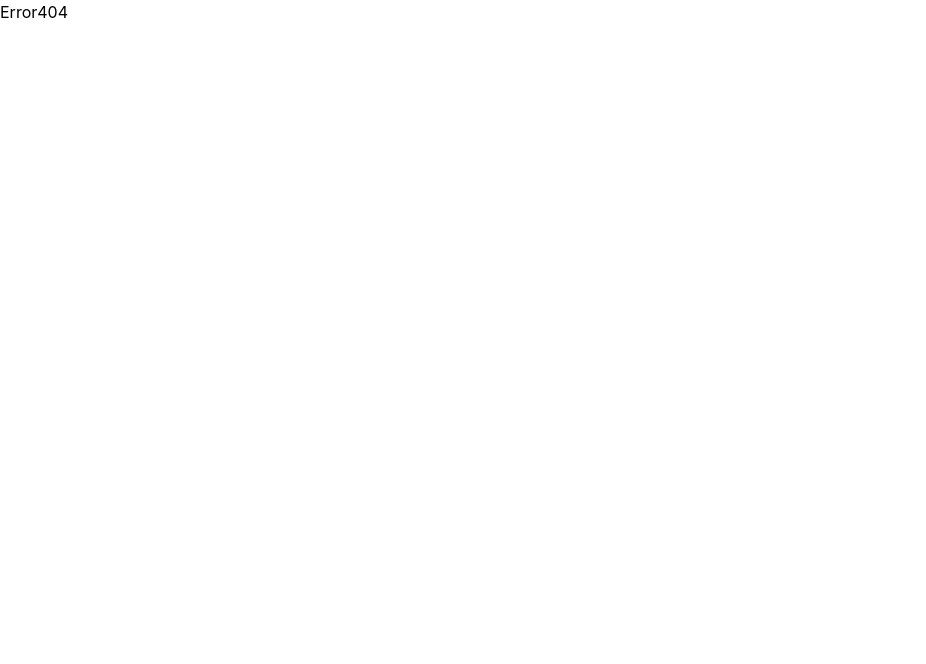
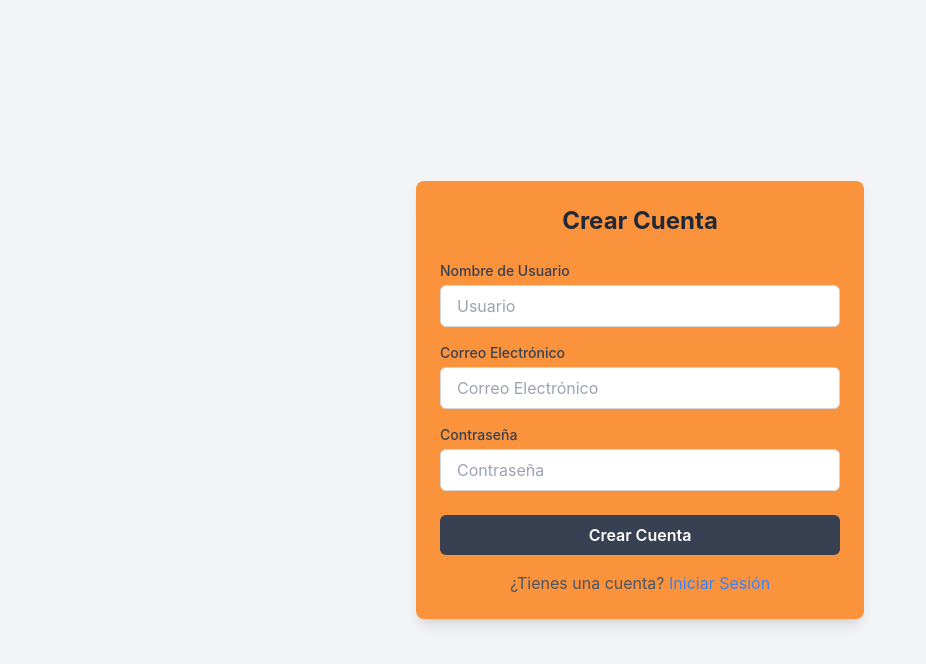
Before and after one commit to Dilanapm/agencia, a React (Create React App) app: page /register in a window 1280 px wide. Shown: the top 664 px of the page, without its empty margins (0-926 px from the left). Built offline with nearby package versions, Linux system fonts and the light colour scheme.

Commit message:
cambios en registerform

```diff
--- a/src/App.js
+++ b/src/App.js
@@ -20,6 +20,7 @@ function App() {
         <Route path="/donacion" element={<Donation/>}/>
         <Route path="/curiosidades" element={<Curiosities/>}/>
         <Route path="/contactar" element={<Contact/>}/>
+        <Route path="/register" element={<RegisterForm />} />
       </Routes>
     </Router>
     </Provider>
--- a/src/components/navigation/Navbar.js
+++ b/src/components/navigation/Navbar.js
@@ -2,7 +2,7 @@ import { connect } from "react-redux";
 import { NavLink, Link } from "react-router-dom";
 import logo_huella from 'assets/img/logo_vital.png';
 import { useState } from "react";
-
+import { useNavigate } from 'react-router-dom';
 import menu_desp from "assets/img/menu.png";
 
 function Navbar() {
@@ -12,7 +12,7 @@ function Navbar() {
     const toggleMenu = () => {
         setIsMenuOpen(!isMenuOpen);
     };
-
+    const navigate = useNavigate();
     return (
         <header className= "bg-red-400 ">
             <nav className="flex justify-between items-center w-[92%] mx-auto py-4">
@@ -39,7 +39,9 @@ function Navbar() {
                 </div>
                 {/* Sign in button and menu icon */}
                 <div className="flex items-center gap-6">
-                    <button className="bg-orange-button text-white px-5 py-2 rounded-full hover:bg-[#87acec]">
+                    <button className="bg-orange-button text-white px-5 py-2 rounded-full hover:bg-[#87acec]"
+                    onClick={() => navigate('/register')}
+                    >
                         Iniciar Sesión
 
                     </button>
--- a/src/containers/pages/RegisterForm.jsx
+++ b/src/containers/pages/RegisterForm.jsx
@@ -20,22 +20,26 @@ const RegisterForm = () => {
   };
 
   return (
-    <form onSubmit={handleSubmit} className="register-form">
-      <div className="form-group">
-        <label htmlFor="fullName">Nombre Completo</label>
+    <div className="flex items-center justify-center min-h-screen bg-gray-100">
+      <form onSubmit={handleSubmit} className="max-w-md w-full p-6 bg-orange-400 rounded-lg shadow-lg">
+        <h2 className="text-2xl font-bold mb-6 text-center text-gray-800">Crear Cuenta</h2>
+
+        <div className="mb-4">
+          <label htmlFor="fullName" className="block text-sm font-medium text-gray-700 mb-1">Nombre de Usuario</label>
           <input
             type="text"
             id="fullName"
             name="fullName"
             value={formData.fullName}
             onChange={handleChange}
-          placeholder="Nombre Completo"
+            placeholder="Usuario"
             required
+            className="w-full px-4 py-2 border border-gray-300 rounded-md focus:outline-none focus:ring-2 focus:ring-blue-500"
           />
         </div>
 
-      <div className="form-group">
-        <label htmlFor="email">Correo Electrónico</label>
+        <div className="mb-4">
+          <label htmlFor="email" className="block text-sm font-medium text-gray-700 mb-1">Correo Electrónico</label>
           <input
             type="email"
             id="email"
@@ -44,11 +48,12 @@ const RegisterForm = () => {
             onChange={handleChange}
             placeholder="Correo Electrónico"
             required
+            className="w-full px-4 py-2 border border-gray-300 rounded-md focus:outline-none focus:ring-2 focus:ring-blue-500"
           />
         </div>
 
-      <div className="form-group">
-        <label htmlFor="password">Contraseña</label>
+        <div className="mb-6">
+          <label htmlFor="password" className="block text-sm font-medium text-gray-700 mb-1">Contraseña</label>
           <input
             type="password"
             id="password"
@@ -57,15 +62,25 @@ const RegisterForm = () => {
             onChange={handleChange}
             placeholder="Contraseña"
             required
+            className="w-full px-4 py-2 border border-gray-300 rounded-md focus:outline-none focus:ring-2 focus:ring-blue-500"
           />
         </div>
 
-      <button type="submit" className="submit-btn">Crear Cuenta</button>
+        <button
+          type="submit"
+          className="w-full bg-gray-700 text-white py-2 rounded-md font-semibold hover:bg-blue-600 transition duration-300"
+        >
+          Crear Cuenta
+        </button>
 
-      <p className="login-link">
-        ¿Tienes una cuenta? <a href="/login">Iniciar Sesión</a>
+        <p className="text-center text-gray-600 mt-4">
+          ¿Tienes una cuenta?{' '}
+          <a href="/login" className="text-blue-500 hover:underline">
+            Iniciar Sesión
+          </a>
         </p>
       </form>
+    </div>
   );
 };
 
```
Lines whose indentation alone changed are shown as unchanged.
